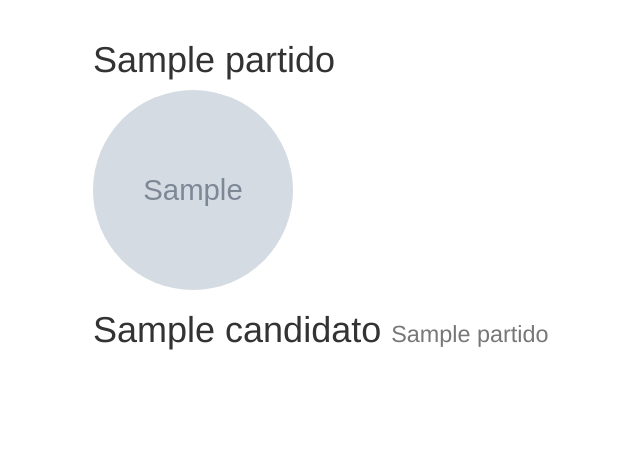
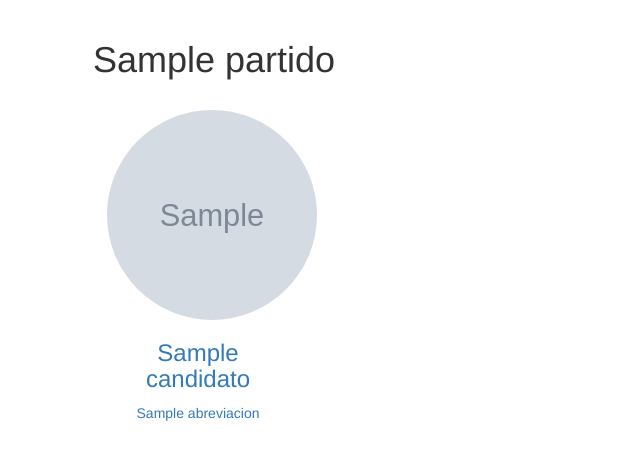
Before and after one commit to marco-lavagnino/votaconciencia, a Django app: template votaconciencia/templates/home/eleccion_individual.html in a window 1280 px wide. Shown: the part 52-512 px from the top of the page, without its empty margins (242-882 px from the left). Run offline with Django 3.2, Linux system fonts and the light colour scheme; the template is opened without the code that fills it: most values are stand-ins (such as "Sample title", 1, 10 or a date in 2020); grey boxes marked "Sample" are stand-in pictures; parts of the project's set-up code (start-up, migrations or seed data) failed here and were passed over; some libraries are stand-ins or nearby versions.

Commit message:
foto de candidatos centrada

```diff
--- a/votaconciencia/elecciones/views.py
+++ b/votaconciencia/elecciones/views.py
@@ -40,7 +40,6 @@ def index_perfil(request, idc):
 def index_partidos_candidatos(request,idp):
     candidatos = Candidato.objects.all().filter(partido__id=idp)
     partido = get_object_or_404(Partido, pk=idp)
-    print "HOLA" +str(partido)
     return render(request, 'home/index_partidos_candidatos.html',
         {"candidatos":candidatos,"partido":partido})
 
--- a/votaconciencia/static/css/estilos.css
+++ b/votaconciencia/static/css/estilos.css
@@ -1,5 +1,5 @@
 .boton-inicio {
-    padding: 2em;
+    padding: 40em;
     width: 40em;
 }
 .sin-borde{
@@ -11,6 +11,7 @@
 
 .jumbotron p {
     width: 70%;
+}
 
 .titulo-partido {
     height: 4em;
@@ -20,3 +21,33 @@
     height: 10px;
     border-bottom: solid 1px #ddd;
 }
+
+.candidato-mini {
+    text-align: center;
+    width: 15em;
+    display: inline-block;
+    padding: 1em 1em 1em 1em;
+}
+
+.candidato-mini .candidato-img-container img {
+    height: 100%;
+    width: auto;
+    /*position: absolute;*/
+    margin-left: 50%;
+    margin-top: 50%;
+    /*-webkit-transform:x translateY(-50%) translateX(-50%);*/
+    -webkit-transform: translate(-50%, -50%);
+    -moz-transform:    translate(-50%, -50%);
+    -ms-transform:     translate(-50%, -50%);
+    -o-transform:      translate(-50%, -50%);
+    transform:         translate(-50%, -50%);
+}
+
+.candidato-mini .candidato-img-container {
+    overflow: hidden;
+    width: 15em;
+    height: 15em;
+    -moz-border-radius: 50%;
+    -webkit-border-radius: 50%;
+    border-radius: 50%;
+}
--- a/votaconciencia/templates/base.html
+++ b/votaconciencia/templates/base.html
@@ -5,13 +5,12 @@
     <meta charset="UTF-8">
     <title>VotaConciencia</title>
     <link href='http://fonts.googleapis.com/css?family=Lato' rel='stylesheet' type='text/css'>
-    <link rel="stylesheet" href="{% static "style.css"%}">
-    <link rel="stylesheet" href="{% static "css/bootstrap.css"%}">
-    <link rel="stylesheet" href="{% static "css/estilos.css"%}">
-    <link rel="stylesheet" href="{% static "js/bootstrap.js"%}">
-    {% include "home/navbar.html" %}
+    <link rel="stylesheet" href="{% static "css/estilos.css"%}"></link>
+    <link rel="stylesheet" href="{% static "css/bootstrap.css"%}"></link>
+    <link rel="stylesheet" href="{% static "js/bootstrap.js"%}"></link>
 </head>
 <body>
+    {% include "home/navbar.html" %}
     {% block contenedor %}
         todavia no hay nada
     {% endblock contenedor %}
--- a/votaconciencia/templates/home/candidato_individual.html
+++ b/votaconciencia/templates/home/candidato_individual.html
@@ -1,7 +1,10 @@
-{% load staticfiles %}
-
 
 <div class="candidato-mini">
-<img src="{{candidato.foto.url}}" class="img-circle" height="200" width="200">
-<h1>{{candidato.nombre}} <small> {{ candidato.partido.nombre}} </small></h1>
+<div class="candidato-img-container">
+<a href="/perfil/{{candidato.id}}"><img src="{{candidato.foto.url}}"></a>
 </div>
+<div class="caption">
+    <a href="/perfil/{{candidato.id}}"><h3>{{candidato.nombre}}</h3></a>
+    <a href="/partido/{{candidato.partido.id}}"><p>{{candidato.partido.abreviacion}}</p></a>
+</div>
+</div>
```
Also changed, not shown: votaconciencia/templates/home/index_candidatos.html (+2 -11 lines), votaconciencia/templates/home/index_partidos_candidatos.html (+2 -11 lines).
